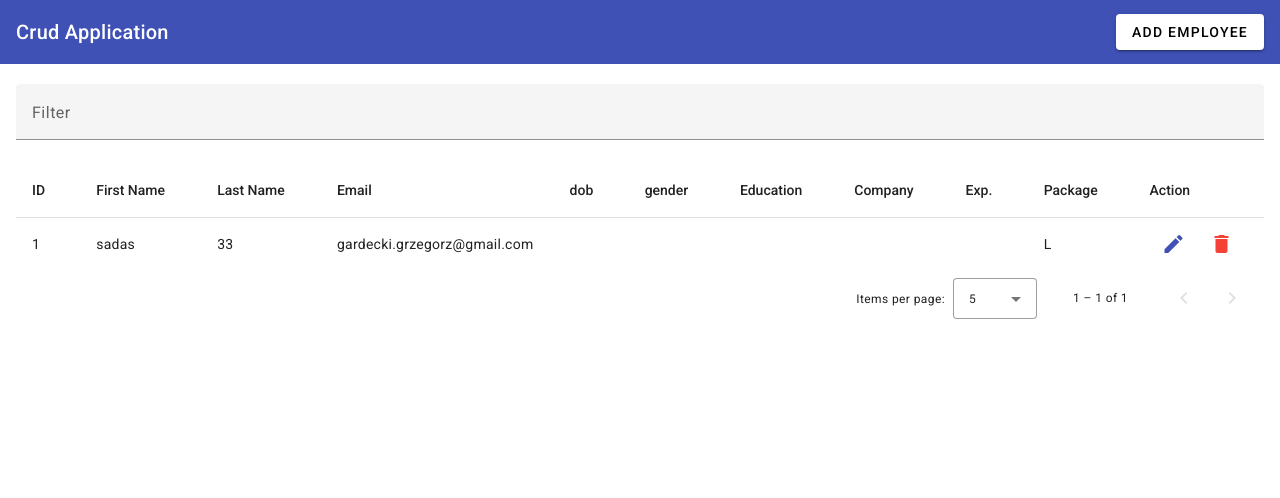
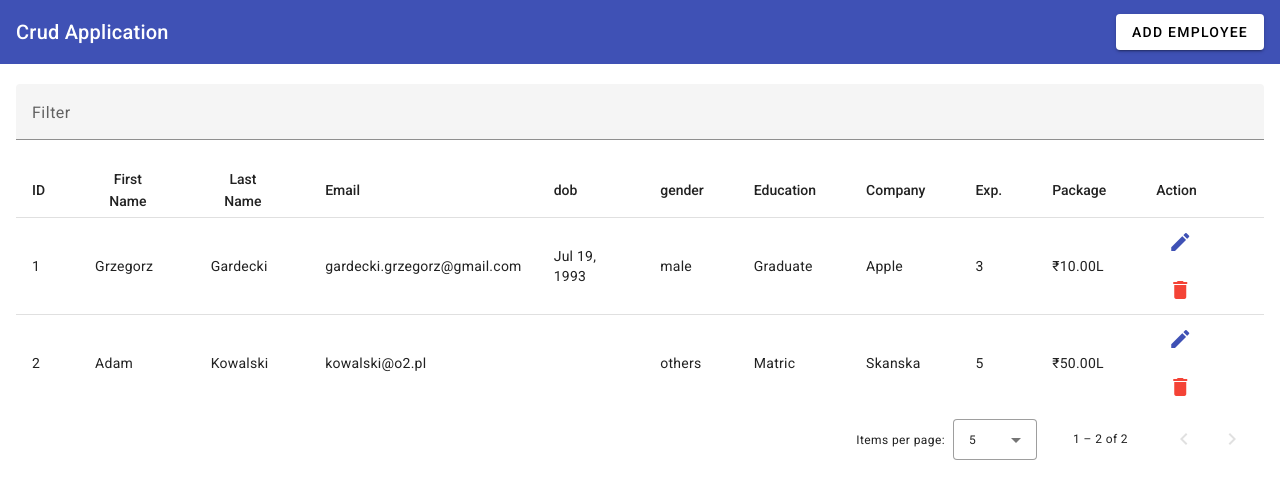
Before and after one commit to GrzegorzProgramowania/Angular15-CrudApp, an Angular app: page / in a window 1280 px wide. Shown: the top 498 px of the page. Built offline with nearby package versions, Linux system fonts and the light colour scheme; data requests are answered from the project's data file.

Commit message:
fixed bug

```diff
--- a/db.json
+++ b/db.json
@@ -18,16 +18,28 @@
   },
   "employees": [
     {
-      "firstName": "sadas",
-      "lastName": "33",
+      "firstName": "Grzegorz",
+      "lastName": "Gardecki",
       "email": "gardecki.grzegorz@gmail.com",
+      "dob": "1993-07-19T22:00:00.000Z",
+      "gender": "male",
+      "education": "Graduate",
+      "company": "Apple",
+      "experience": 3,
+      "package": 10,
+      "id": 1
+    },
+    {
+      "firstName": "Adam",
+      "lastName": "Kowalski",
+      "email": "kowalski@o2.pl",
       "dob": "",
-      "gender": "",
-      "education": "",
-      "company": "",
-      "experience": "",
-      "package": "",
-      "id": 1
+      "gender": "others",
+      "education": "Matric",
+      "company": "Skanska",
+      "experience": 5,
+      "package": 50,
+      "id": 2
     }
   ]
 }
--- a/src/app/app.component.ts
+++ b/src/app/app.component.ts
@@ -76,7 +76,6 @@ export class AppComponent implements OnInit {
   deleteEmployee(id: number) {
     this._empService.deleteEmployee(id).subscribe({
       next: (res) => {
-        alert('Employee deleted!');
         this._coreService.openSnackBar('Employee deleted!', 'done');
         this.getEmployeeList();
       },
```
